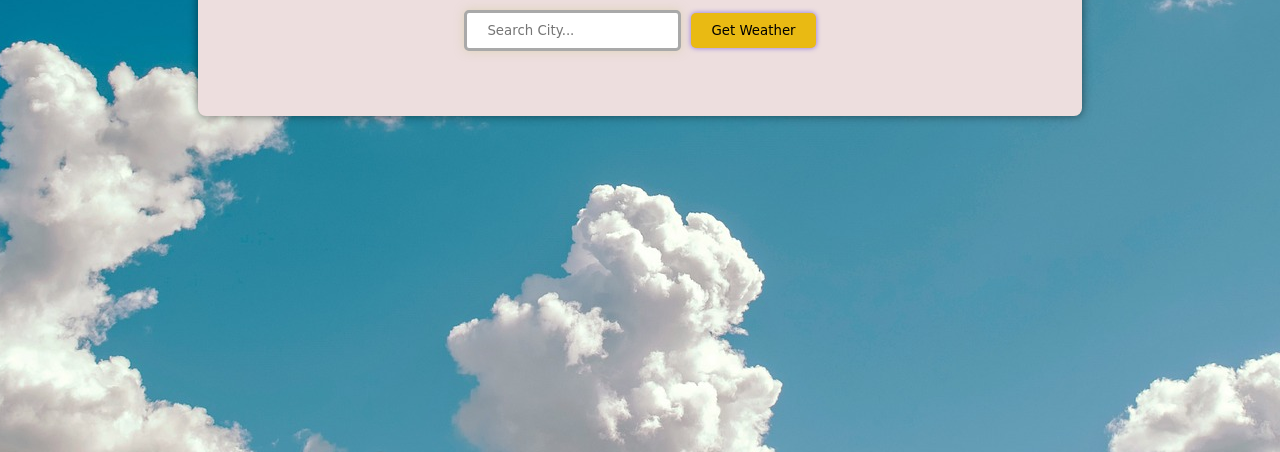
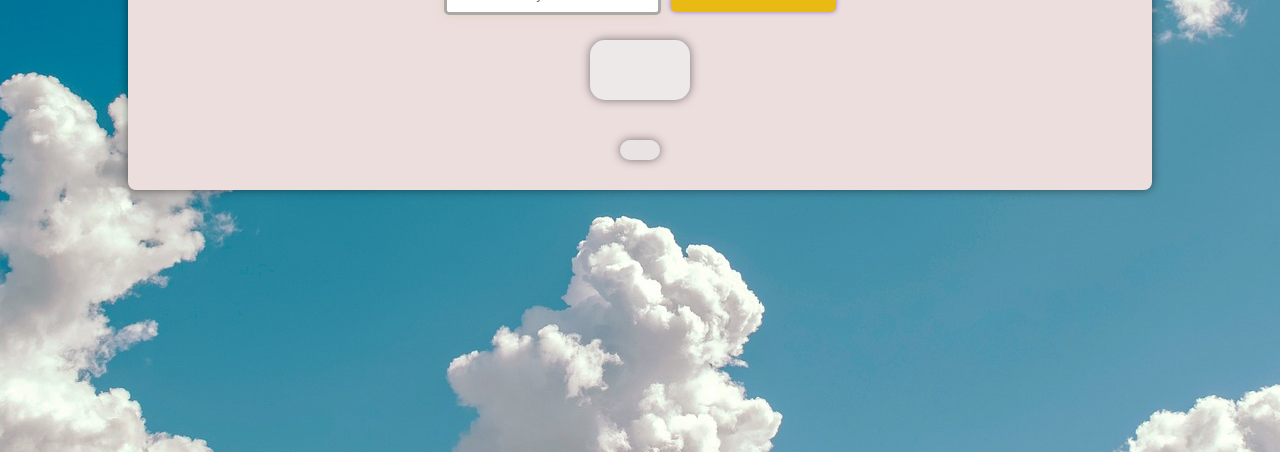
Before and after one commit to abubakarim78/weather-app, a plain HTML site: page index.html in a window 1280 px wide. Shown: the part 348-800 px from the top of the page. Drawn offline with Linux system fonts and the light colour scheme.

Commit message:
feature/styling

```diff
--- a/index.css
+++ b/index.css
@@ -1,16 +1,17 @@
 * {
-    marging: 0;
+    margin: 0;
     box-sizing: border-box;
     font-family: cursive;
-
 }
 
 
 body {
     display: flex;
+    flex-direction: column;
     justify-content: center;
     align-items: center;
-    height: 90vh;
+    height: 100vh;
+    margin: auto;
     background-image: url(./images/sky.jpg);
     background-repeat: no-repeat;
     background-position: center;
@@ -22,11 +23,11 @@ body {
     background-color: rgb(237, 222, 222);
     justify-content: center;
     align-items: center;
+    padding: 10px 20px;
     margin: auto;
     border-radius: 8px;
     box-shadow: 0 0 10px rgba(4, 4, 3, 0.5);
-    width: 70%;
-
+    width: 80%;
 }
 
 .search-area {
@@ -52,7 +53,9 @@ body {
 }
 
 button {
-    padding: 10px 20px;
+    padding: 10px 40px;
+    margin: auto;
+    margin-top: 10px;
     background-color: rgb(233, 186, 19);
     border-radius: 5px;
     cursor: pointer;
@@ -65,3 +68,27 @@ button:hover {
     background: rgb(8, 8, 147);
     color: white;
 }
+
+#weatherInfo {
+
+    background-color: rgba(240, 255, 255, 0.332);
+    margin-bottom: 20px;
+    margin-top: 20px;
+    border-radius: 15px;
+    box-shadow: 0 0 10px rgba(4, 4, 3, 0.5);
+
+
+
+}
+
+#errorInfo {
+    background-color: rgba(227, 235, 235, 0.341);
+    margin-bottom: 20px;
+    margin-top: 20px;
+    padding: 10px 20px;
+    border-radius: 15px;
+    box-shadow: 0 0 10px rgba(4, 4, 3, 0.5);
+
+
+
+}
--- a/index.js
+++ b/index.js
@@ -49,6 +49,7 @@ function getWeather(city) {
     const icon = data.weather[0].icon; // display icon
 
     // display weather deatils
+
     weatherInfo.innerHTML = `
         <h2>City Name: ${name}</h2>
         <p>Temperature: ${actualTemp}°C</p>
```
